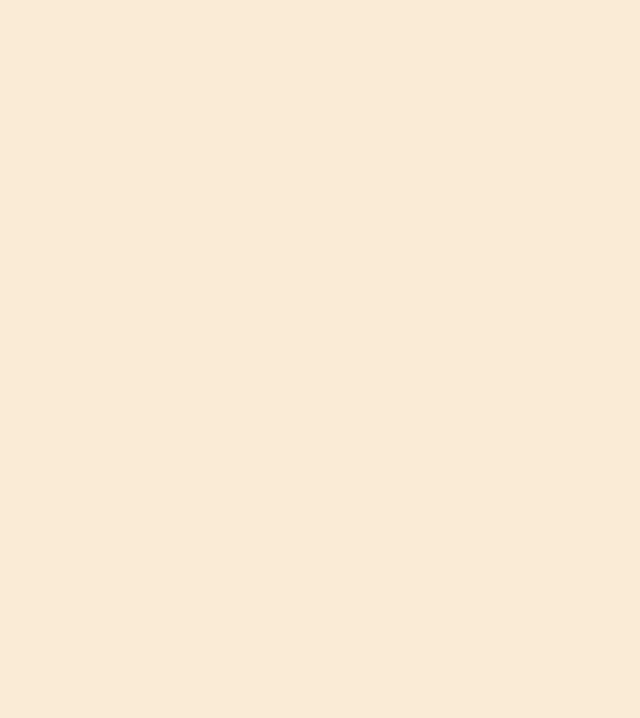
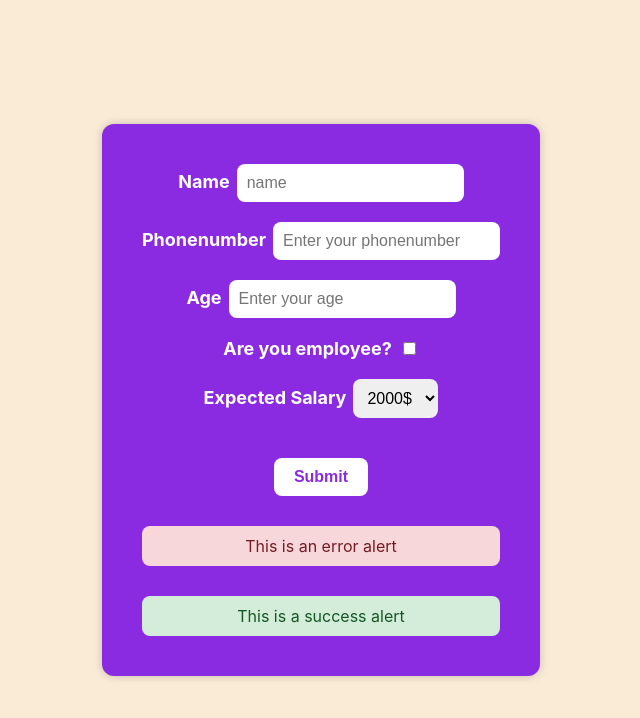
Before and after one commit to majdroses21/easy-form-validation, a React (Create React App) app: page / in a window 1280 px wide. Shown: the top 718 px of the page, without its empty margins (319-959 px from the left). Built offline with nearby package versions, Linux system fonts and the light colour scheme.

Commit message:
Add The Compoonets to The App

```diff
--- a/src/App.jsx
+++ b/src/App.jsx
@@ -1,9 +1,22 @@
-import './App.css';
-
+import "./App.css";
+import Alert from "./components/test/Alert";
+import FormBtn from "./components/ui/FormBtn";
+import FormInput from "./components/ui/FormInput";
+import FormSelect from "./components/ui/FormSelect";
 function App() {
+  const expectedSalaries = ['2000$', '3000$', '4000$', '5000$']
   return (
     <div className="App">
-
+      <form className="form-app" action="">
+        <FormInput name='name' label="Name" placeholder="name" type="text" />
+        <FormInput name='phonenumber' label="Phonenumber" placeholder="Enter your phonenumber" type="number" />
+        <FormInput name='age' label="Age" placeholder="Enter your age" type="number" />
+        <FormInput name='employee' label="Are you employee?" type="checkbox" />
+        <FormSelect name='formSelect' label='Expected Salary' options={expectedSalaries} />
+        <FormBtn label='Submit' type='button' />
+        <Alert message="This is an error alert" type="error" />
+        <Alert message="This is a success alert" type="success" />
+      </form>
     </div>
   );
 }
```
